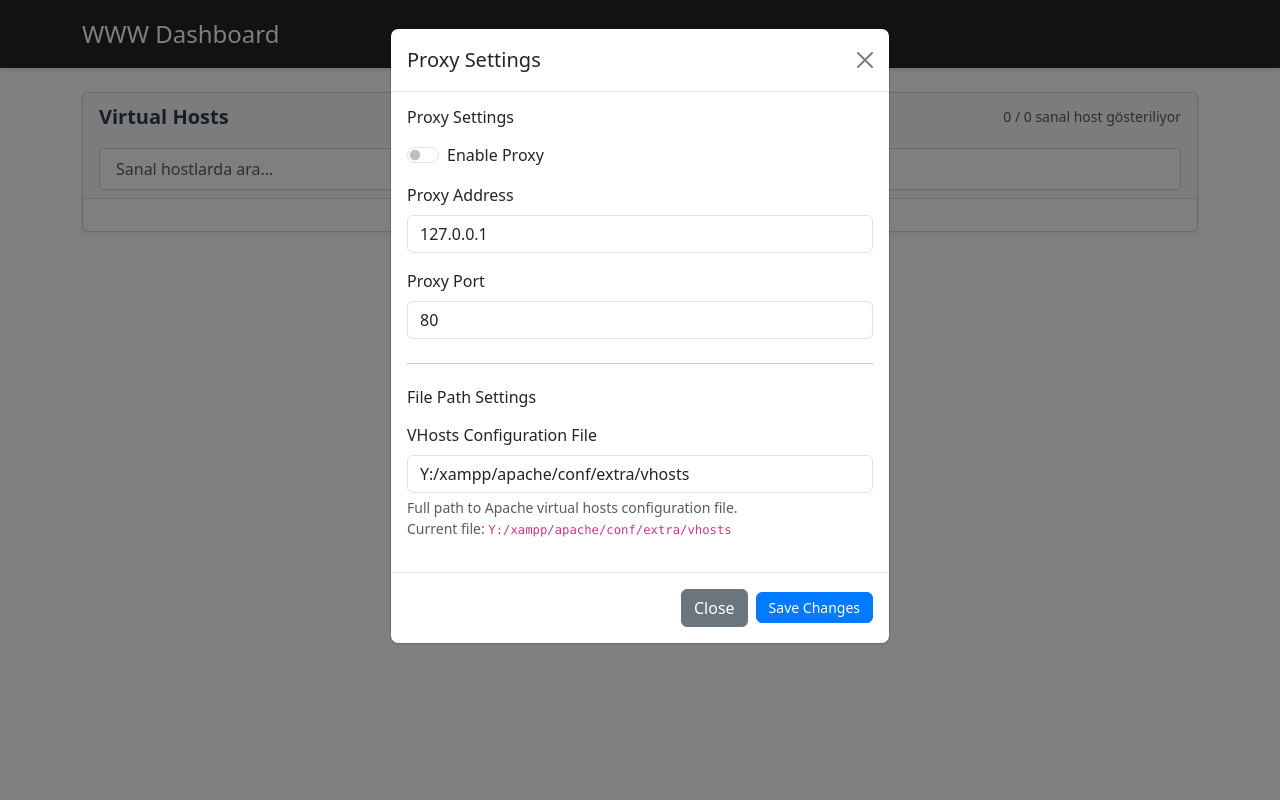
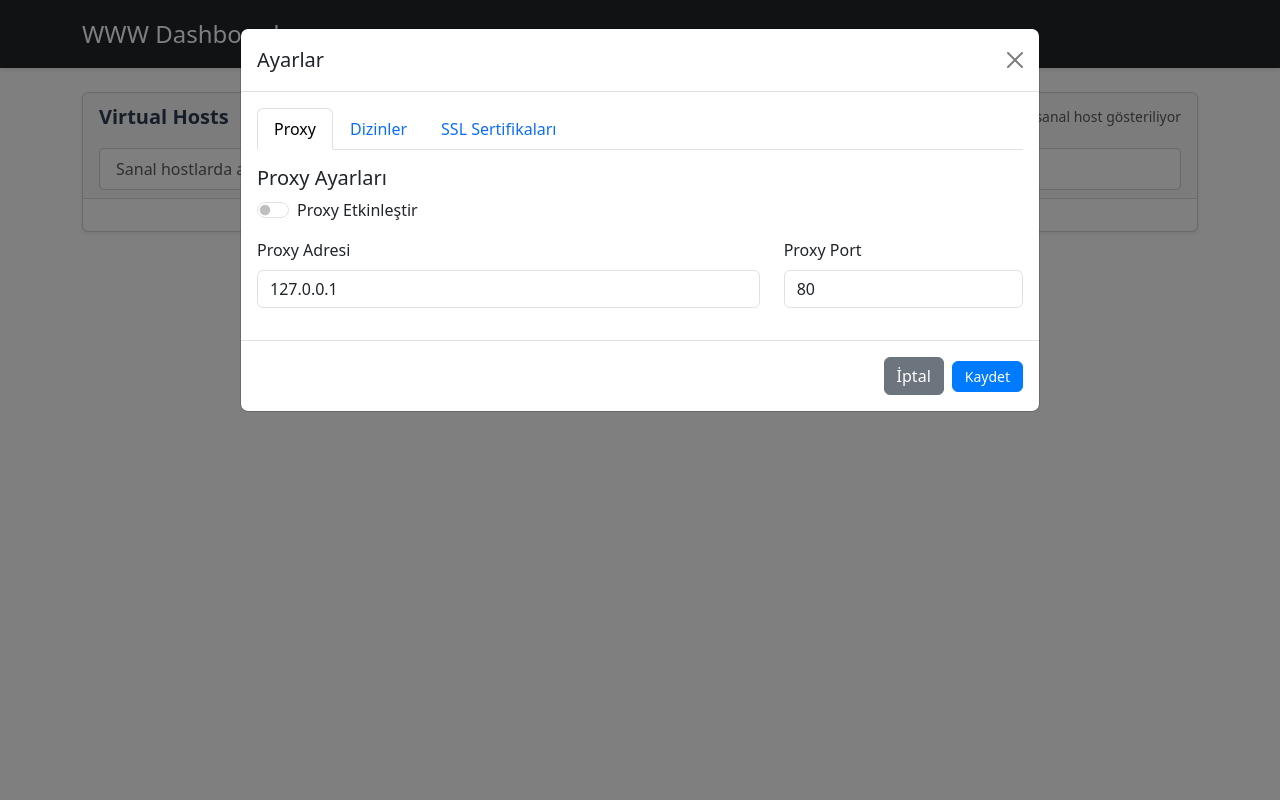
Before and after one commit to hermesthecat/www-dashboard, a PHP site: page / in a window 1280 px wide, after a click on "Proxy Settings". Run offline with PHP 8.4, Linux system fonts and the light colour scheme; some libraries are stand-ins or nearby versions.

Commit message:
SSL sertifika yapılandırması eklendi. `config.php` dosyasında SSL sertifika yolu ve dosya tanımları yapıldı. `add_vhost.php` ve `edit_vhost.php` dosyalarında SSL sertifika dosyası referansları güncellendi. `index.php` dosyasında yeni ayar sekmeleri ve form alanları eklendi. `app.js` dosyasına Bootstrap sekme işlevselliği entegre edildi.

```diff
--- a/add_vhost.php
+++ b/add_vhost.php
@@ -235,8 +235,8 @@ if ($enableSsl) {
     </Directory>
 {$phpHandler}
     SSLEngine on
-    SSLCertificateFile "\${CERTROOT}/local.keremgok.tr-chain.pem"
-    SSLCertificateKeyFile "\${CERTROOT}/local.keremgok.tr-key.pem"
+    SSLCertificateFile "' . SSL_CERTIFICATE_FILE . '"
+    SSLCertificateKeyFile "' . SSL_CERTIFICATE_KEY_FILE . '"
 </VirtualHost>
 
 EOT;
--- a/app.js
+++ b/app.js
@@ -1,4 +1,31 @@
 document.addEventListener('DOMContentLoaded', function () {
+    // Bootstrap tab işlevselliğini etkinleştir
+    const tabElements = document.querySelectorAll('[data-bs-toggle="tab"]');
+    if (tabElements.length > 0) {
+        tabElements.forEach(tab => {
+            tab.addEventListener('click', function(event) {
+                event.preventDefault();
+                const target = document.querySelector(this.getAttribute('data-bs-target'));
+
+                // Tüm tab panellerini gizle
+                document.querySelectorAll('.tab-pane').forEach(pane => {
+                    pane.classList.remove('show', 'active');
+                });
+
+                // Tüm tab butonlarını devre dışı bırak
+                document.querySelectorAll('.nav-link').forEach(link => {
+                    link.classList.remove('active');
+                    link.setAttribute('aria-selected', 'false');
+                });
+
+                // Seçilen tab ve paneli aktifleştir
+                this.classList.add('active');
+                this.setAttribute('aria-selected', 'true');
+                target.classList.add('show', 'active');
+            });
+        });
+    }
+
     // Proxy form submission
     const proxyForm = document.getElementById('proxyForm');
     if (proxyForm) {
--- a/config.php
+++ b/config.php
@@ -12,3 +12,8 @@ define('VHOSTS_FOLDER', ROOT_DIR . '/apache/conf/extra/vhosts');
 define('LOG_FOLDER', ROOT_DIR . '/logs');
 define('SITE_ROOT', ROOT_DIR . '/htdocs');
 define('PHP_ERROR_LOG_FOLDER', ROOT_DIR . '/logs/php');
+
+// SSL Certificate Configuration
+define('SSL_CERT_ROOT', 'Y:/xampp/win-acme/certificates');
+define('SSL_CERTIFICATE_FILE', SSL_CERT_ROOT . '/local.keremgok.tr-chain.pem');
+define('SSL_CERTIFICATE_KEY_FILE', SSL_CERT_ROOT . '/local.keremgok.tr-key.pem');
--- a/edit_vhost.php
+++ b/edit_vhost.php
@@ -203,7 +203,7 @@ if ($phpVersion !== 'Default' && is_numeric($phpVersion)) {
     </FilesMatch>
 EOT;
     } else {
-        // php74, php80 gibi formatlar için
+        // 74, 80 gibi formatlar için
         $phpHandler = <<<EOT
     <FilesMatch "\.php$">
         SetHandler application/x-httpd-php{$phpVersion}-cgi
@@ -243,8 +243,8 @@ if ($enableSsl) {
     </Directory>
 {$phpHandler}
     SSLEngine on
-    SSLCertificateFile "\${CERTROOT}/local.keremgok.tr-chain.pem"
-    SSLCertificateKeyFile "\${CERTROOT}/local.keremgok.tr-key.pem"
+    SSLCertificateFile "' . SSL_CERTIFICATE_FILE . '"
+    SSLCertificateKeyFile "' . SSL_CERTIFICATE_KEY_FILE . '"
 </VirtualHost>
 
 EOT;
--- a/index.php
+++ b/index.php
@@ -259,47 +259,90 @@ $vhosts = parseVhosts(VHOSTS_FOLDER);
 
     <!-- Proxy Settings Modal -->
     <div class="modal fade" id="proxyModal" tabindex="-1" aria-labelledby="proxyModalLabel" aria-hidden="true">
-        <div class="modal-dialog">
+        <div class="modal-dialog modal-lg">
             <div class="modal-content">
                 <div class="modal-header">
-                    <h5 class="modal-title" id="proxyModalLabel">Proxy Settings</h5>
-                    <button type="button" class="btn-close" data-bs-dismiss="modal" aria-label="Close"></button>
+                    <h5 class="modal-title" id="proxyModalLabel">Ayarlar</h5>
+                    <button type="button" class="btn-close" data-bs-dismiss="modal" aria-label="Kapat"></button>
                 </div>
                 <div class="modal-body">
-                    <form id="proxyForm" action="save_config.php" method="post">
-                        <h6 class="mb-3">Proxy Settings</h6>
-                        <div class="mb-3">
-                            <div class="form-check form-switch">
-                                <input class="form-check-input" type="checkbox" id="proxyEnabled" name="proxy_enabled" <?php echo defined('PROXY_ENABLED') && PROXY_ENABLED ? 'checked' : ''; ?>>
-                                <label class="form-check-label" for="proxyEnabled">Enable Proxy</label>
+                    <form id="proxyForm">
+                        <ul class="nav nav-tabs" id="settingsTabs" role="tablist">
+                            <li class="nav-item" role="presentation">
+                                <button class="nav-link active" id="proxy-tab" data-bs-toggle="tab" data-bs-target="#proxy-tab-pane" type="button" role="tab" aria-controls="proxy-tab-pane" aria-selected="true">Proxy</button>
+                            </li>
+                            <li class="nav-item" role="presentation">
+                                <button class="nav-link" id="paths-tab" data-bs-toggle="tab" data-bs-target="#paths-tab-pane" type="button" role="tab" aria-controls="paths-tab-pane" aria-selected="false">Dizinler</button>
+                            </li>
+                            <li class="nav-item" role="presentation">
+                                <button class="nav-link" id="ssl-tab" data-bs-toggle="tab" data-bs-target="#ssl-tab-pane" type="button" role="tab" aria-controls="ssl-tab-pane" aria-selected="false">SSL Sertifikaları</button>
+                            </li>
+                        </ul>
+                        <div class="tab-content mt-3" id="settingsTabContent">
+                            <!-- Proxy Ayarları -->
+                            <div class="tab-pane fade show active" id="proxy-tab-pane" role="tabpanel" aria-labelledby="proxy-tab" tabindex="0">
+                                <h5>Proxy Ayarları</h5>
+                                <div class="form-check form-switch mb-3">
+                                    <input class="form-check-input" type="checkbox" role="switch" id="proxyEnabled" name="proxy_enabled" <?= defined('PROXY_ENABLED') && PROXY_ENABLED ? 'checked' : '' ?>>
+                                    <label class="form-check-label" for="proxyEnabled">Proxy Etkinleştir</label>
+                                </div>
+                                <div class="row">
+                                    <div class="col-md-8 mb-3">
+                                        <label for="proxyAddress" class="form-label">Proxy Adresi</label>
+                                        <input type="text" class="form-control" id="proxyAddress" name="proxy_address" value="<?= defined('PROXY_ADDRESS') ? PROXY_ADDRESS : '127.0.0.1' ?>">
+                                    </div>
+                                    <div class="col-md-4 mb-3">
+                                        <label for="proxyPort" class="form-label">Proxy Port</label>
+                                        <input type="number" class="form-control" id="proxyPort" name="proxy_port" value="<?= defined('PROXY_PORT') ? PROXY_PORT : '8080' ?>">
                                     </div>
                                 </div>
+                            </div>
+
+                            <!-- Dizin Ayarları -->
+                            <div class="tab-pane fade" id="paths-tab-pane" role="tabpanel" aria-labelledby="paths-tab" tabindex="0">
+                                <h5>Dizin Ayarları</h5>
                                 <div class="mb-3">
-                            <label for="proxyAddress" class="form-label">Proxy Address</label>
-                            <input type="text" class="form-control" id="proxyAddress" name="proxy_address"
-                                value="<?php echo defined('PROXY_ADDRESS') ? PROXY_ADDRESS : '127.0.0.1'; ?>">
+                                    <label for="vhostsFile" class="form-label">VHosts Dosyası</label>
+                                    <input type="text" class="form-control" id="vhostsFile" name="vhosts_file" value="<?= defined('VHOSTS_FOLDER') ? VHOSTS_FOLDER : '' ?>">
+                                    <div class="form-text">VHosts yapılandırma dosyalarının bulunduğu dizin.</div>
                                 </div>
                                 <div class="mb-3">
-                            <label for="proxyPort" class="form-label">Proxy Port</label>
-                            <input type="number" class="form-control" id="proxyPort" name="proxy_port"
-                                value="<?php echo defined('PROXY_PORT') ? PROXY_PORT : '8080'; ?>">
+                                    <label for="siteRoot" class="form-label">Site Kök Dizini</label>
+                                    <input type="text" class="form-control" id="siteRoot" name="site_root" value="<?= defined('SITE_ROOT') ? SITE_ROOT : '' ?>">
+                                    <div class="form-text">Web sitelerinin bulunduğu ana dizin.</div>
                                 </div>
-                        <hr class="my-4">
-                        <h6 class="mb-3">File Path Settings</h6>
                                 <div class="mb-3">
-                            <label for="vhostsFile" class="form-label">VHosts Configuration File</label>
-                            <input type="text" class="form-control" id="vhostsFile" name="vhosts_file"
-                                value="<?php echo defined('VHOSTS_FOLDER') ? str_replace('\\', '/', VHOSTS_FOLDER) : 'httpd-vhosts.conf'; ?>">
-                            <div class="form-text">
-                                Full path to Apache virtual hosts configuration file.<br>
-                                Current file: <code><?php echo defined('VHOSTS_FOLDER') ? str_replace('\\', '/', VHOSTS_FOLDER) : 'Not set'; ?></code>
+                                    <label for="logRoot" class="form-label">Log Dizini</label>
+                                    <input type="text" class="form-control" id="logRoot" name="log_root" value="<?= defined('LOG_FOLDER') ? LOG_FOLDER : '' ?>">
+                                    <div class="form-text">Log dosyalarının bulunduğu dizin.</div>
+                                </div>
+                            </div>
+
+                            <!-- SSL Sertifika Ayarları -->
+                            <div class="tab-pane fade" id="ssl-tab-pane" role="tabpanel" aria-labelledby="ssl-tab" tabindex="0">
+                                <h5>SSL Sertifika Ayarları</h5>
+                                <div class="mb-3">
+                                    <label for="sslCertRoot" class="form-label">SSL Sertifika Dizini</label>
+                                    <input type="text" class="form-control" id="sslCertRoot" name="ssl_cert_root" value="<?= defined('SSL_CERT_ROOT') ? SSL_CERT_ROOT : '' ?>">
+                                    <div class="form-text">SSL sertifikalarının bulunduğu ana dizin.</div>
+                                </div>
+                                <div class="mb-3">
+                                    <label for="sslCertFile" class="form-label">SSL Sertifika Dosyası</label>
+                                    <input type="text" class="form-control" id="sslCertFile" name="ssl_cert_file" value="<?= defined('SSL_CERTIFICATE_FILE') ? basename(SSL_CERTIFICATE_FILE) : 'local.keremgok.tr-chain.pem' ?>">
+                                    <div class="form-text">SSL sertifika dosyasının adı (sertifika dizinine göre).</div>
+                                </div>
+                                <div class="mb-3">
+                                    <label for="sslKeyFile" class="form-label">SSL Anahtar Dosyası</label>
+                                    <input type="text" class="form-control" id="sslKeyFile" name="ssl_key_file" value="<?= defined('SSL_CERTIFICATE_KEY_FILE') ? basename(SSL_CERTIFICATE_KEY_FILE) : 'local.keremgok.tr-key.pem' ?>">
+                                    <div class="form-text">SSL özel anahtar dosyasının adı (sertifika dizinine göre).</div>
+                                </div>
                             </div>
                         </div>
                     </form>
                 </div>
                 <div class="modal-footer">
-                    <button type="button" class="btn btn-secondary" data-bs-dismiss="modal">Close</button>
-                    <button type="submit" form="proxyForm" class="btn btn-primary">Save Changes</button>
+                    <button type="button" class="btn btn-secondary" data-bs-dismiss="modal">İptal</button>
+                    <button type="submit" form="proxyForm" class="btn btn-primary">Kaydet</button>
                 </div>
             </div>
         </div>
```
Also changed, not shown: save_config.php (+24 -9 lines). Lines whose indentation alone changed are shown as unchanged.
